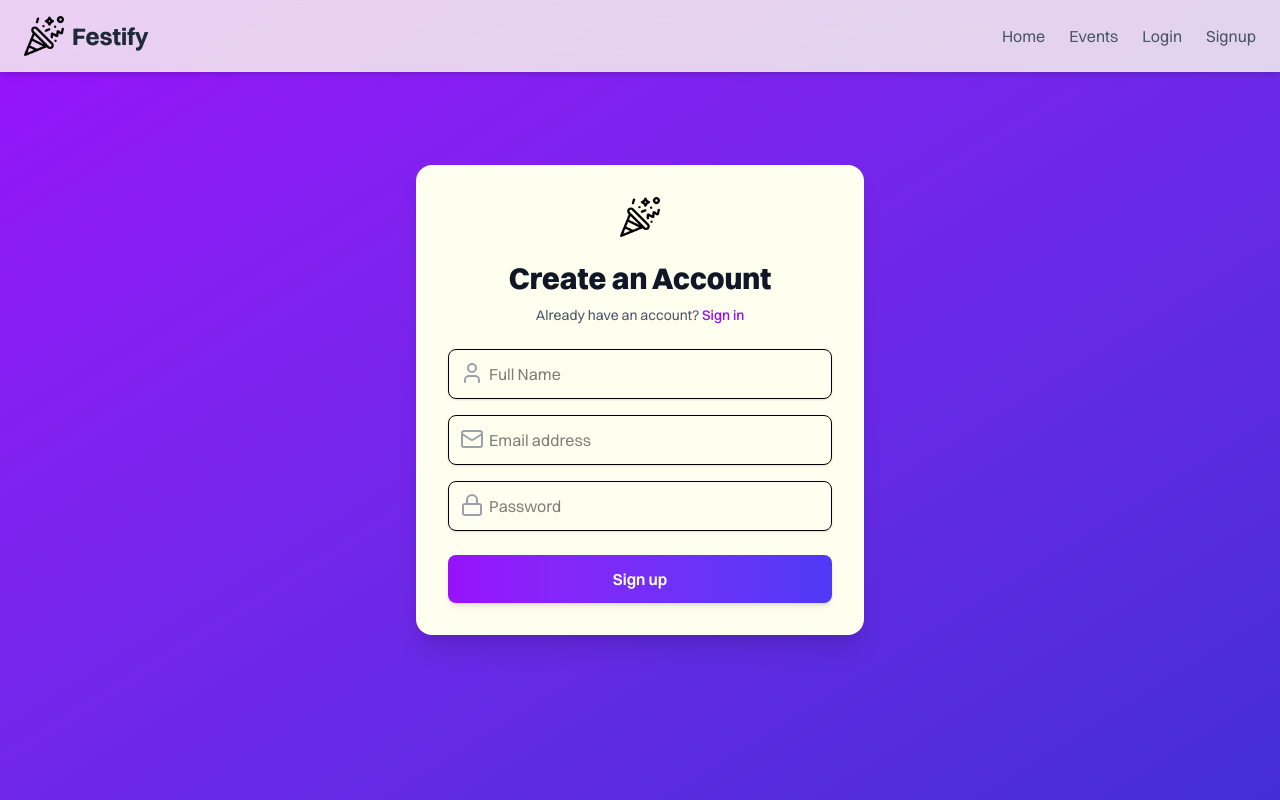
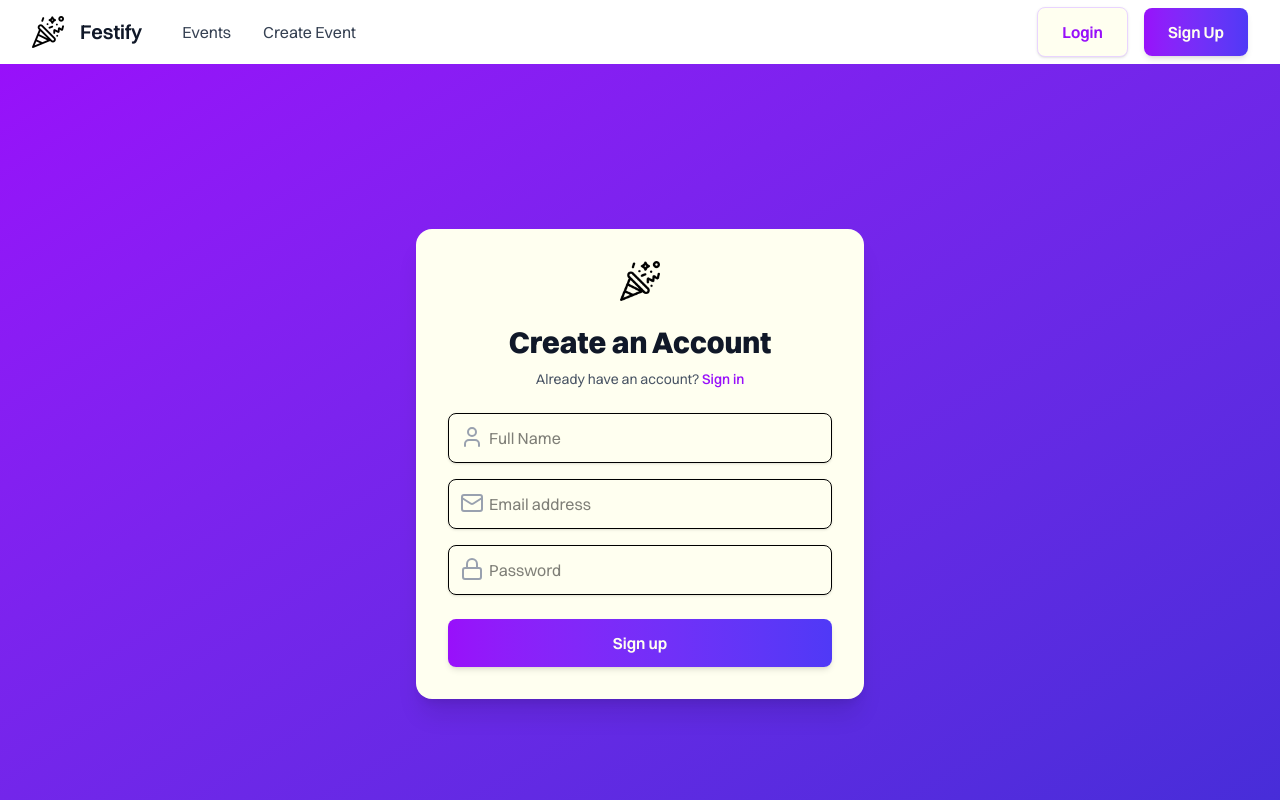
Before and after one commit to Abhishek1334/Festify, a React (Vite) app: page /signup in a window 1280 px wide. Shown: the top 800 px of the page. Built offline with nearby package versions, Linux system fonts and the light colour scheme; no server answers.

Commit message:
saving chagnes

```diff
--- a/src/components/Navbar.jsx
+++ b/src/components/Navbar.jsx
@@ -1,138 +1,75 @@
-import { useState } from "react";
 import { Link } from "react-router-dom";
+import { User, LogOut } from "lucide-react";
+import logo from "../assets/images/logo.png";
 import { useAuth } from "../components/context/AuthContext";
-import { Menu, X } from "lucide-react"; // Icons for mobile menu
-import logo from "../assets/images/logo.png";
 
 export default function Navbar() {
-	const { user, valid, logout } = useAuth();
-	const [isOpen, setIsOpen] = useState(false);
+	const { user, logout } = useAuth(); // Get user and logout function from AuthContext
+	const isLoggedIn = !!user; // Check if user exists
 
 	return (
-		<nav className="fixed top-0 left-0 w-full backdrop-blur-md bg-white/80 shadow-md z-50">
-			<div className="container mx-auto px-6 py-4 flex justify-between items-center">
-				{/* Logo */}
-				<Link to="/" className="flex items-center space-x-2">
-					<img src={logo} alt="Festify" className="h-10 w-auto" />
-					<span className="text-2xl font-bold text-gray-800">
-						Festify
-					</span>
-				</Link>
-
-				{/* Desktop Menu */}
-				<div className="hidden md:flex space-x-6">
-					<Link
-						to="/"
-						className="text-gray-600 hover:text-gray-800 transition"
-					>
-						Home
-					</Link>
-					<Link
-						to="/events"
-						className="text-gray-600 hover:text-gray-800 transition"
-					>
-						Events
-					</Link>
-					{valid ? (
-						<>
+		<section className="hidden-section sticky top-0 w-full z-50 bg-[rgb(250, 247, 232)] backdrop-blur-lg hover:bg-[rgba(255,255,255,1)]">
+			<div className="max-w-7xl mx-auto px-4 sm:px-6 lg:px-8">
+				<div className="flex justify-between h-16 items-center">
+					<div className="flex items-center">
+						<Link to="/" className="flex items-center space-x-2">
+							<img
+								src={logo}
+								alt="Festify Logo"
+								className="h-8 w-8"
+							/>
+							<span className="text-xl font-semibold ml-2 text-gray-900">
+								Festify
+							</span>
+						</Link>
+						<div className="hidden md:flex items-center space-x-8 ml-10">
 							<Link
-								to="/profile"
-								className="text-gray-600 hover:text-gray-800 transition"
+								to="/events"
+								className="text-gray-700 transform hover:-translate-y-0.5 transition-all duration-200"
 							>
-								{user?.name}
-							</Link>
-							<button
-								onClick={logout}
-								className="text-red-600 hover:text-red-800 transition"
-							>
-								Logout
-							</button>
-						</>
-					) : (
-						<>
-							<Link
-								to="/login"
-								className="text-gray-600 hover:text-gray-800 transition"
-							>
-								Login
+								Events
 							</Link>
 							<Link
-								to="/signup"
-								className="text-gray-600 hover:text-gray-800 transition"
+								to="/events/create-event"
+								className="text-gray-700 transform hover:-translate-y-0.5 transition-all duration-200"
 							>
-								Signup
+								Create Event
 							</Link>
-						</>
-					)}
-				</div>
+						</div>
+					</div>
 
-				{/* Mobile Menu Button */}
-				<button
-					className="md:hidden text-gray-800"
-					onClick={() => setIsOpen(!isOpen)}
-				>
-					{isOpen ? <X size={28} /> : <Menu size={28} />}
-				</button>
-			</div>
-
-			{/* Mobile Menu */}
-			{isOpen && (
-				<div className="md:hidden bg-white/80 backdrop-blur-md absolute top-16 left-0 w-full py-4 shadow-md">
-					<div className="flex flex-col items-center space-y-4">
-						<Link
-							to="/"
-							className="text-gray-600 hover:text-gray-800 transition"
-							onClick={() => setIsOpen(false)}
-						>
-							Home
-						</Link>
-						<Link
-							to="/events"
-							className="text-gray-600 hover:text-gray-800 transition"
-							onClick={() => setIsOpen(false)}
-						>
-							Events
-						</Link>
-						{valid ? (
+					{/* Show Profile & Logout if logged in, otherwise show Login & Signup */}
+					<div className="flex items-center space-x-4">
+						{isLoggedIn ? (
 							<>
 								<Link
 									to="/profile"
-									className="text-gray-600 hover:text-gray-800 transition"
-									onClick={() => setIsOpen(false)}
+									className="flex items-center space-x-2 nav-link"
 								>
-									{user?.name}
+									<User className="h-5 w-5" />
+									<span>Profile</span>
 								</Link>
 								<button
-									onClick={() => {
-										logout();
-										setIsOpen(false);
-									}}
-									className="text-red-600 hover:text-red-800 transition"
+									onClick={logout}
+									className="flex items-center space-x-2 nav-link"
 								>
-									Logout
+									<LogOut className="h-5 w-5" />
+									<span>Logout</span>
 								</button>
 							</>
 						) : (
 							<>
-								<Link
-									to="/login"
-									className="text-gray-600 hover:text-gray-800 transition"
-									onClick={() => setIsOpen(false)}
-								>
+								<Link to="/login" className="btn-secondary">
 									Login
 								</Link>
-								<Link
-									to="/signup"
-									className="text-gray-600 hover:text-gray-800 transition"
-									onClick={() => setIsOpen(false)}
-								>
-									Signup
+								<Link to="/signup" className="btn-primary">
+									Sign Up
 								</Link>
 							</>
 						)}
 					</div>
 				</div>
-			)}
-		</nav>
+			</div>
+		</section>
 	);
 }
--- a/src/components/context/AuthContext.jsx
+++ b/src/components/context/AuthContext.jsx
@@ -1,61 +1,90 @@
-import { createContext, useContext, useEffect, useState } from "react";
-import axios from "axios";
+import { createContext, useContext, useState, useEffect } from "react";
+import { useNavigate } from "react-router-dom";
 
 const AuthContext = createContext();
 
 export function AuthProvider({ children }) {
-	const [user, setUser] = useState(null);
-	const [valid, setValid] = useState(false);
+	const [user, setUser] = useState(() => {
+		// Load user from localStorage on refresh
+		const storedUser = localStorage.getItem("user");
+		return storedUser ? JSON.parse(storedUser) : null;
+	});
 
-	useEffect(() => {
-		const checkAuth = async () => {
-			try {
-				const res = await axios.get("/api/auth/me", {
-					withCredentials: true,
-				});
-				setUser(res.data.user);
-				setValid(true);
-			} catch (error) {
-				setUser(null);
-				setValid(false);
+	const navigate = useNavigate();
+
+	// Function to handle login
+	const login = async (email, password) => {
+		try {
+			const response = await fetch(
+				"http://localhost:5000/api/auth/login",
+				{
+					method: "POST",
+					headers: {
+						"Content-Type": "application/json",
+					},
+					body: JSON.stringify({ email, password }),
+				}
+			);
+			const data = await response.json();
+
+			if (response.ok) {
+				setUser(data.user); // Update state
+				localStorage.setItem("user", JSON.stringify(data.user)); // Store user in localStorage
+				localStorage.setItem("token", data.token); // Store token
+				navigate("/"); // Redirect to homepage
+			} else {
+				alert(data.message); // Show error message
 			}
-		};
-		checkAuth();
-	}, []);
-
-	const login = async (credentials) => {
-		try {
-			const res = await axios.post("/api/auth/login", credentials, {
-				withCredentials: true,
-			});
-			setUser(res.data.user);
-			setValid(true);
 		} catch (error) {
-			console.error(
-				"Login failed:",
-				error.response?.data?.message || error.message
-			);
+			console.error("Login failed", error);
+			alert("Login failed. Please try again.");
 		}
 	};
 
-	const logout = async () => {
+	// Function to handle signup
+	const signup = async (name, email, password) => {
 		try {
-			await axios.post("/api/auth/logout", {}, { withCredentials: true });
-			setUser(null);
-			setValid(false);
+			const response = await fetch(
+				"http://localhost:5000/api/auth/signup",
+				{
+					method: "POST",
+					headers: {
+						"Content-Type": "application/json",
+					},
+					body: JSON.stringify({ name, email, password }),
+				}
+			);
+			const data = await response.json();
+
+			if (response.ok) {
+				setUser(data.user);
+				localStorage.setItem("user", JSON.stringify(data.user));
+				localStorage.setItem("token", data.token);
+				navigate("/");
+			} else {
+				alert(data.message);
+			}
 		} catch (error) {
-			console.error(
-				"Logout failed:",
-				error.response?.data?.message || error.message
-			);
+			console.error("Signup failed", error);
+			alert("Signup failed. Please try again.");
 		}
 	};
 
+	// Logout function
+	const logout = () => {
+		setUser(null);
+		localStorage.removeItem("user");
+		localStorage.removeItem("token");
+		navigate("/login");
+	};
+
 	return (
-		<AuthContext.Provider value={{ user, valid, login, logout }}>
+		<AuthContext.Provider value={{ user, login, signup, logout }}>
 			{children}
 		</AuthContext.Provider>
 	);
 }
 
-export const useAuth = () => useContext(AuthContext);
+export function useAuth() {
+	return useContext(AuthContext);
+}
```
Also changed, not shown: 1 other file (tests, documents, lock files or other folders).
